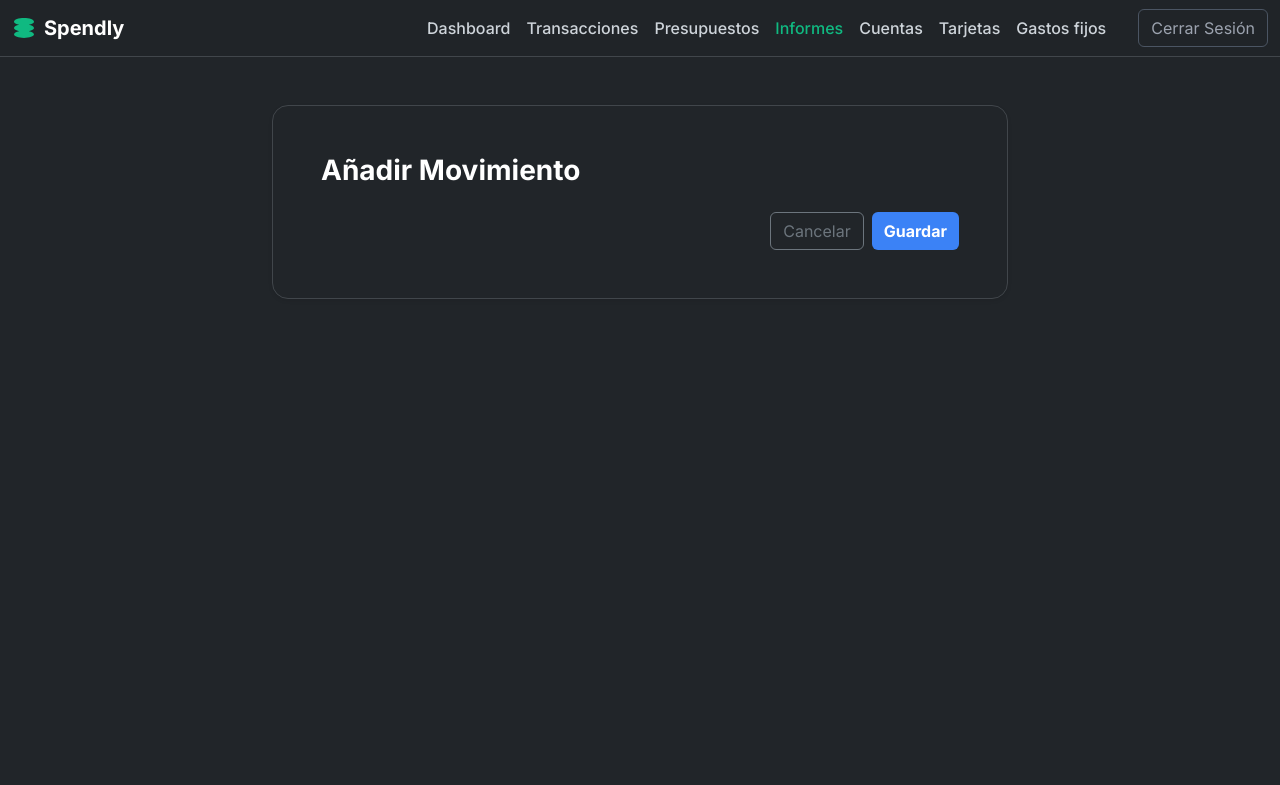
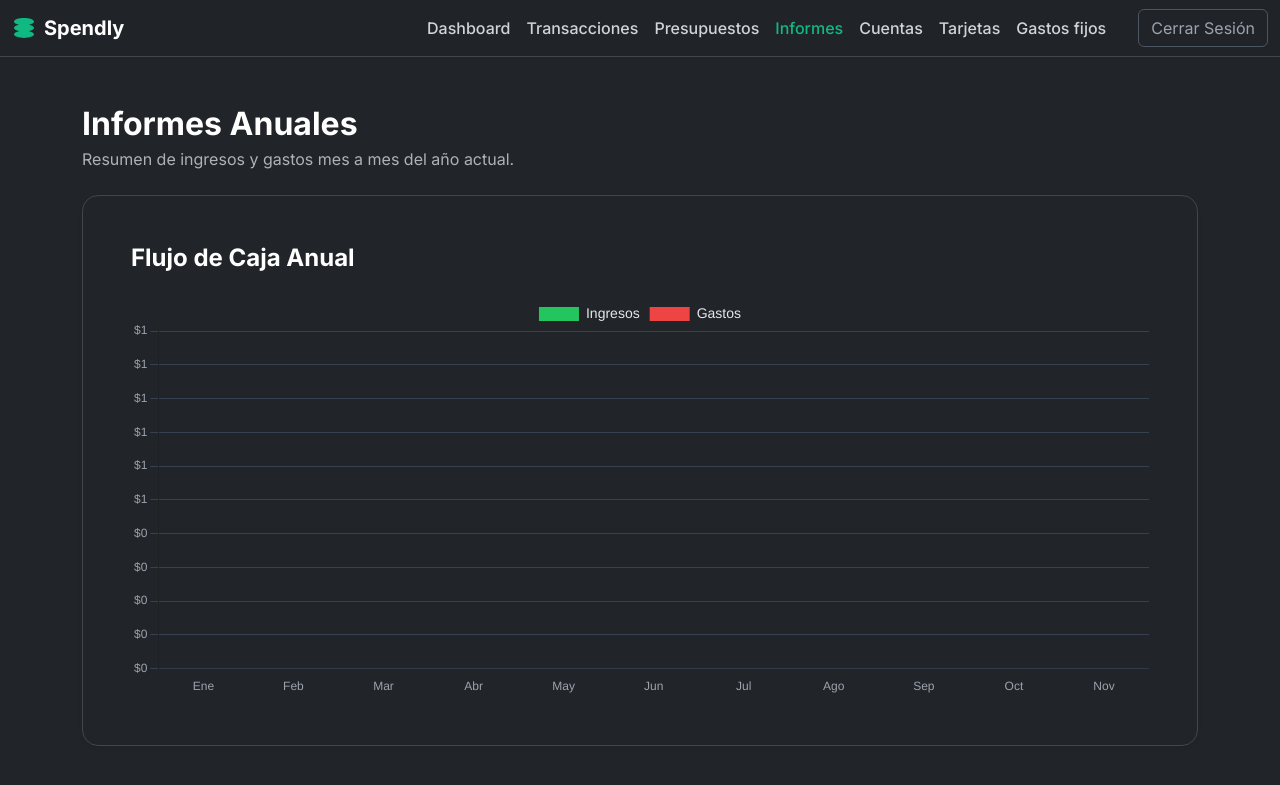
Before and after one commit to Thiagobrn3/spendly, a Django app: page /reports/ in a window 1280 px wide. Shown: the top 785 px of the page. Run offline with Django 5.2, Linux system fonts and the light colour scheme; the visitor is signed in with stand-in values (Sample User, id 1); data that the repository does not hold is empty; some libraries are stand-ins or nearby versions.

Commit message:
bug fixed on reports

```diff
--- a/templates/tracker/index.html
+++ b/templates/tracker/index.html
@@ -1,7 +1,6 @@
 {% extends "base.html" %}  {# Hereda la plantilla base general del sitio #}
-{% load crispy_forms_tags %}  {# Carga la librería de crispy forms para renderizar formularios #}
-
-{% block title %}Dashboard - Spendly{% endblock %}  {# Título de la pestaña del navegador #}
+{% load crispy_forms_tags %} <!-- Carga la librería de crispy forms para renderizar formularios-->
+{% block title %}Dashboard - Spendly{% endblock %}  <!-- Título de la pestaña del navegador-->
 
 {% block content %}
 
--- a/templates/tracker/reports.html
+++ b/templates/tracker/reports.html
@@ -1,40 +1,120 @@
 {% extends "base.html" %}
 {% load crispy_forms_tags %}
 
-{% block title %}Añadir Movimiento - Spendly{% endblock %}
+{% block title %}Informes Anuales - Spendly{% endblock %}
 
 {% block content %}
 
-<!-- Contenedor principal centrado en la pantalla -->
-<div class="row justify-content-center">
-    <div class="col-lg-8">
-        <!-- Tarjeta oscura con borde sutil que contiene el formulario -->
-        <div class="card bg-dark border-secondary-subtle shadow-sm rounded-4">
-            <div class="card-body p-4 p-lg-5">
+<h1 class="h2 fw-bold text-white mb-1">Informes Anuales</h1>
+<p class="text-body-secondary mb-4">
+    Resumen de ingresos y gastos mes a mes del año actual.
+</p>
 
-                <!-- Título del formulario -->
-                <h2 class="h3 fw-bold text-white mb-4">Añadir Movimiento</h2>
+<div class="card bg-dark border-secondary-subtle shadow-sm rounded-4">
+    <div class="card-body p-4 p-lg-5">
+        <h3 class="h4 fw-bold text-white mb-4">Flujo de Caja Anual</h3>
 
-                <!-- Formulario para registrar un nuevo gasto o ingreso -->
-                <form method="post">
-                    {% csrf_token %}
+        <div style="position: relative; height: 400px;">
+            <canvas id="myBarChart"></canvas>
+        </div>
 
-                    <!-- Renderiza automáticamente todos los campos definidos en el formulario Django -->
-                    {{ form|crispy }}
-
-                    <!-- Botones de acción alineados a la derecha -->
-                    <div class="d-flex justify-content-end gap-2 mt-4">
-                        <!-- Enlace para volver al dashboard sin guardar -->
-                        <a href="{% url 'index' %}" class="btn btn-outline-secondary">Cancelar</a>
-
-                        <!-- Botón principal para guardar la nueva transacción -->
-                        <button type="submit" class="btn btn-primary">Guardar</button>
-                    </div>
-                </form>
-
-            </div>
-        </div>
     </div>
 </div>
 
+{{ chart_labels|json_script:"chart-labels" }}
+{{ chart_ingresos|json_script:"chart-ingresos" }}
+{{ chart_gastos|json_script:"chart-gastos" }}
+
+<script>
+    // Inicializa el contexto del gráfico
+    const ctx = document.getElementById('myBarChart').getContext('2d');
+
+    // Obtiene los datos del JSON (vienen de tracker/views.py)
+    const labels = JSON.parse(document.getElementById('chart-labels').textContent);
+    const ingresos = JSON.parse(document.getElementById('chart-ingresos').textContent);
+    const gastos = JSON.parse(document.getElementById('chart-gastos').textContent);
+
+    // Crea el gráfico de barras comparando ingresos y gastos
+    new Chart(ctx, {
+        type: 'bar',
+        data: {
+            labels: labels,
+            datasets: [
+                {
+                    label: 'Ingresos',
+                    data: ingresos,
+                    backgroundColor: '#22C55E', // Verde (ingreso)
+                    borderRadius: 4,
+                },
+                {
+                    label: 'Gastos',
+                    data: gastos,
+                    backgroundColor: '#EF4444', // Rojo (gasto)
+                    borderRadius: 4,
+                }
+            ]
+        },
+        options: {
+            responsive: true,
+            maintainAspectRatio: false,
+            plugins: {
+                legend: {
+                    position: 'top',
+                    labels: {
+                        color: '#e5e7eb', // Color de las etiquetas
+                        font: { size: 14 }
+                    }
+                },
+                title: {
+                    display: false
+                },
+                tooltip: {
+                    backgroundColor: '#1f2937',
+                    titleColor: '#fff',
+                    bodyColor: '#fff',
+                    borderColor: '#374151',
+                    borderWidth: 1,
+                    callbacks: {
+                        label: function(context) {
+                            let label = context.dataset.label || '';
+                            if (label) {
+                                label += ': ';
+                            }
+                            if (context.parsed.y !== null) {
+                                // Formato de moneda con dos decimales
+                                label += '$' + context.parsed.y.toFixed(2).replace(/\B(?=(\d{3})+(?!\d))/g, ",");
+                            }
+                            return label;
+                        }
+                    }
+                }
+            },
+            scales: {
+                y: {
+                    beginAtZero: true,
+                    grid: {
+                        color: '#374151', // Color de las líneas de la grilla
+                        borderColor: '#374151'
+                    },
+                    ticks: {
+                        color: '#9ca3af', // Color de los números del eje Y
+                        callback: function(value, index, ticks) {
+                            return '$' + value.toFixed(0); // Mostrar en formato moneda
+                        }
+                    }
+                },
+                x: {
+                    grid: {
+                        display: false // Ocultar líneas verticales de la grilla
+                    },
+                    ticks: {
+                        color: '#9ca3af' // Color de las etiquetas del eje X
+                    }
+                }
+            }
+        }
+    });
+
+</script>
+
 {% endblock %}
```
